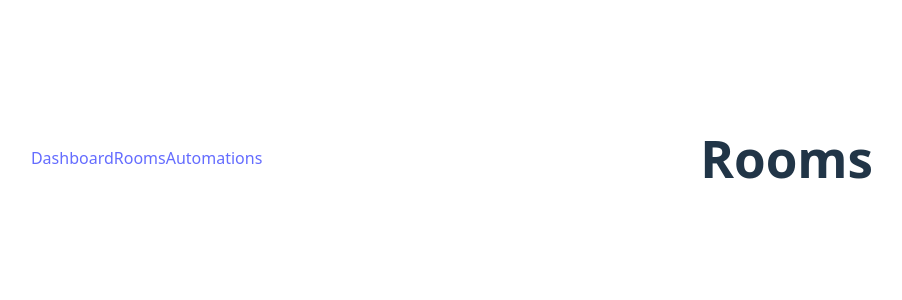
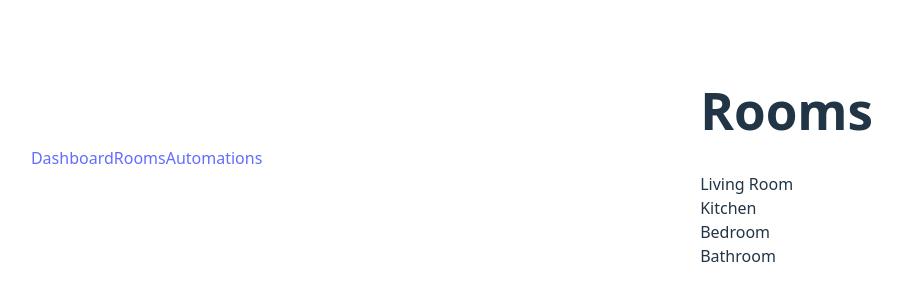
Before and after one commit to dalythu/home-automation-dashboard-ui, a React app: page /rooms in a window 1280 px wide. Shown: the part 242-542 px from the top of the page, without its empty margins (188-1090 px from the left). Built offline with nearby package versions, Linux system fonts and the light colour scheme; the HTML template or start-up script is replaced by a standard one.

Commit message:
Map rooms list

```diff
--- a/src/pages/Rooms.jsx
+++ b/src/pages/Rooms.jsx
@@ -1,3 +1,22 @@
 export default function Rooms() {
-    return <h1>Rooms</h1>
+
+  const rooms = [
+    { id: "living-room", name: "Living Room" },
+    { id: "kitchen", name: "Kitchen" },
+    { id: "bedroom", name: "Bedroom" },
+    { id: "bathroom", name: "Bathroom" }
+  ];
+
+  return (
+    <div>
+      <h1>Rooms</h1>
+
+      {rooms.map((room) => (
+        <div key={room.id}>
+          {room.name}
+        </div>
+      ))}
+
+    </div>
+  );
 }
```
